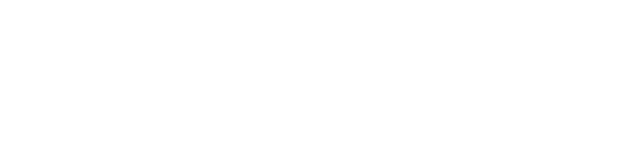
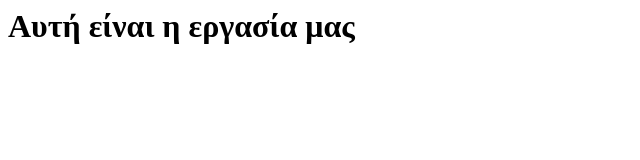
Before and after one commit to stevenhgrey404/steven-paris-john, a plain HTML site: page index.html in a window 1280 px wide. Shown: the whole page, without its empty margins (0-640 px from the left). Drawn offline with Linux system fonts and the light colour scheme.

Commit message:
Update index.html
Co-Authored-By: JohnGis <johngis@users.noreply.github.com>

```diff
--- a/index.html
+++ b/index.html
@@ -3,5 +3,6 @@
 <title>Η Εργασία μας</title>
 </head>
 <body>
+<h1>Αυτή είναι η εργασία μας </h1>
 </body>
 </html>
```
